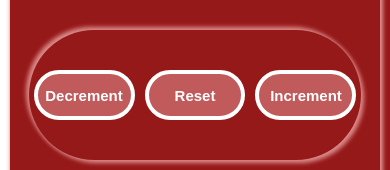
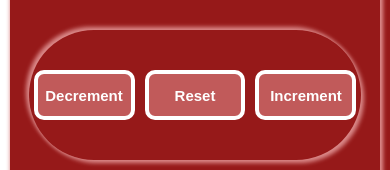
Before and after one commit to Abdulquadri-Mahmud/Counter_Application, a plain HTML site: page index.html in a window 390 px wide. Shown: the part 469-639 px from the top of the page. Drawn offline with Linux system fonts and the light colour scheme.

Commit message:
Update style.css

```diff
--- a/style.css
+++ b/style.css
@@ -87,8 +87,8 @@ body{
      }
      .button button{
           margin: 0px 5px;
-          width: 120px;
+          width: 110px;
           height: 50px;
-          border-radius: 50px;
+          border-radius: 10px;
      }
 }
```
